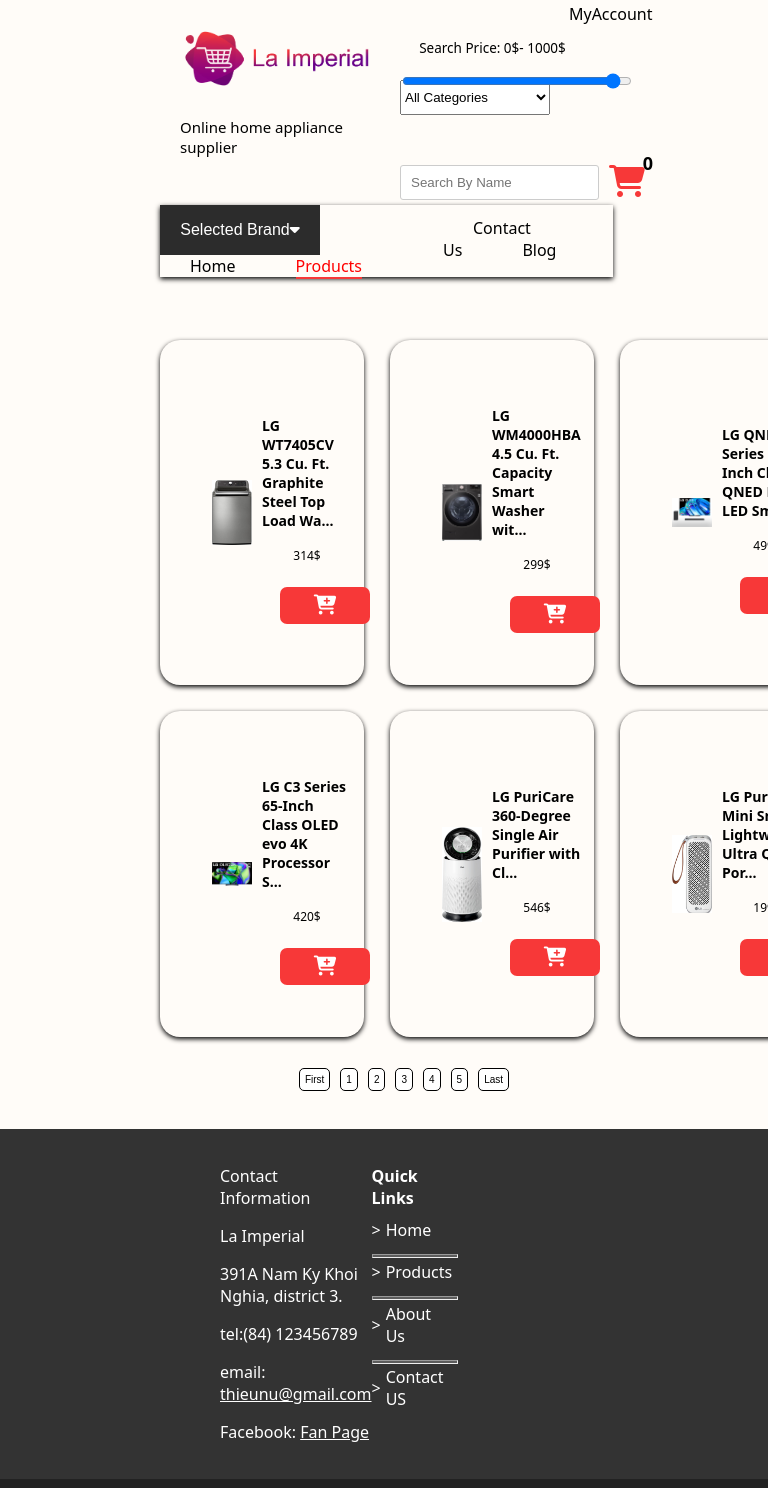
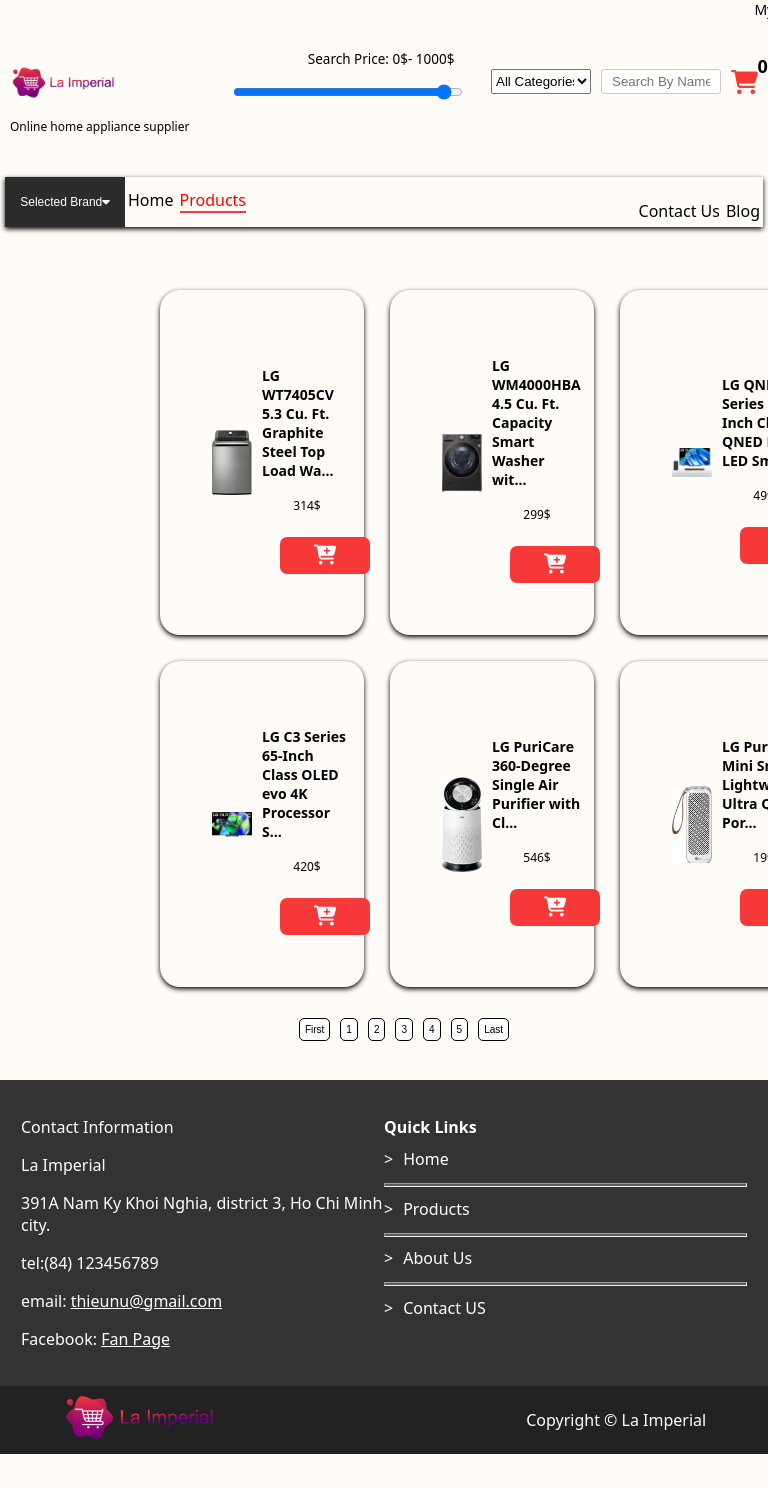
Before and after one commit to Grozay/La_Impreial, a React (Create React App) app in the folder source/: page /products in a window 768 px wide. Shown: the top 1488 px of the page. After the commit the page ends 1454 px from the top, so only its background shows below. Built offline with nearby package versions, Linux system fonts and the light colour scheme.

Commit message:
update reponsive nav footer

```diff
--- a/source/src/App.css
+++ b/source/src/App.css
@@ -44,7 +44,6 @@
 } */
 body{
   background-color: rgb(255, 252, 248);
-
   font-family: system-ui, -apple-system, BlinkMacSystemFont, 'Segoe UI', Roboto, Oxygen, Ubuntu, Cantarell, 'Open Sans', 'Helvetica Neue', sans-serif;
 }
 .no-results-message{
--- a/source/src/components/Footer/Footer.js
+++ b/source/src/components/Footer/Footer.js
@@ -8,7 +8,7 @@
                 <div className='footer_location'>
                     <p>Contact Information</p>
                     <p>La Imperial</p>
-                    <p>391A Nam Ky Khoi Nghia, district  3.</p>
+                    <p>391A Nam Ky Khoi Nghia, district 3, Ho Chi Minh city.</p>
                     <p>tel:(84) 123456789</p>
                     <p>
                         email: <Link to="mailto:thieunu@gmail.com" className='contact_footer_link'>thieunu@gmail.com</Link>
--- a/source/src/css/Footer/Footer.css
+++ b/source/src/css/Footer/Footer.css
@@ -60,3 +60,66 @@
 .contact_footer_link{
     color: #fff;
 }
+
+@media only screen and (min-width: 430px) and (max-width: 932px){
+    .footer {
+        margin-top: 5%;
+        background-color: #333;
+        color: #fff;
+        padding: 20px;
+    }
+
+    .footer_main {
+        display: flex;
+        justify-content: space-between;
+        margin-left: 1px;
+    }
+
+    .footer_location {
+        flex: 1;
+    }
+
+    .footer_link {
+        flex: 1;
+        margin-right: 1px;
+    }
+
+    .footer_link p {
+        margin-bottom: 10px;
+        font-weight: bold;
+    }
+
+    .footer_link div {
+        margin-bottom: 5px;
+    }
+
+    .footer_link div>div {
+        display: flex;
+        align-items: center;
+    }
+
+    .footer_link div>div>div {
+        margin-right: 10px;
+    }
+
+    .footer_link a {
+        text-decoration: none;
+        color: #fff;
+    }
+
+    .hr {
+        background-color: rgba(255, 255, 255, 0.2);
+    }
+
+    .footer_link_item{
+        color: #fff;
+        transition: 0.5s;
+    }
+    .footer_link_item:hover{
+        color:#f73838;
+    }
+
+    .contact_footer_link{
+        color: #fff;
+    }
+}
--- a/source/src/css/Footer/UnderFooter.css
+++ b/source/src/css/Footer/UnderFooter.css
@@ -33,3 +33,39 @@
     text-align: right;
     margin-right: 140px;
 }
+
+@media only screen and (min-width: 430px) and (max-width: 932px){
+    .under_footer {
+        background-color: #222;
+        color: #fff;
+        padding: 5px;
+        /* margin-bottom: 10px; */
+        /* margin-bottom: 0; */
+    }
+
+    .under_footer_list {
+        display: flex;
+        justify-content: space-between;
+        align-items: center;
+    }
+
+    .under_footer_item {
+        flex: 1;
+    }
+
+    .name_shop_footer {
+        text-decoration: none;
+        color: #fff;
+        margin-left: 15%;
+    }
+
+    .logo_footer {
+        width: 160px;
+        height: auto;
+    }
+
+    .under_footer_item2 {
+        text-align: right;
+        margin-right: 15%;
+    }
+}
--- a/source/src/css/Heading/Heading.css
+++ b/source/src/css/Heading/Heading.css
@@ -38,3 +38,22 @@
     margin-top: 3px;
     margin-left: 92%;
 }
+
+@media only screen and (min-width: 430px) and (max-width: 932px){
+    .heading_account{
+        text-decoration: none;
+        color: black;
+        display: flex;
+        margin-top: 0px;
+        margin-left: 130%;
+        font-size: 14px;
+    }
+    .heading_account_logout{
+        text-decoration: none;
+        color: black;
+        display: flex;
+        margin-top: 0px;
+        margin-left: 130%;
+        font-size: 14px;
+    }
+}
--- a/source/src/css/Nav/NavBar.css
+++ b/source/src/css/Nav/NavBar.css
@@ -85,3 +85,95 @@
 .dropdown:hover .dropdown-content {display: block;}
 
 .dropdown:hover .dropbtn {background-color: #f73838;}
+
+
+
+
+@media only screen and (min-width: 430px) and (max-width: 932px){
+  .nav{
+    display: flex;
+    justify-content: space-between;
+    margin: auto 5px;
+    margin-right: 5px;
+    margin-top: 4%;
+    box-shadow: 0px 2px 5px ;
+
+}
+
+.navbar.active {
+  color: red;
+  box-shadow: 0px 2px 0px  #f73838 ;
+  /* box-shadow: 0px 4px 0px rgba(247, 56, 56, 0.5); */
+
+}
+
+#navbar.sticky {
+  position: fixed;
+  background-color: #fff;
+  top: 0;
+  width: 420px;
+  margin-left: 5px;
+  z-index: 1000;
+  box-shadow: 0px 5px 15px rgba(0, 0, 0, 0.5);
+  transition: background-color ease, box-shadow 0.3s ease
+}
+
+.right{
+  margin-top: 5px;
+  margin-top: 3%;
+}
+
+.navbar{
+    margin: auto 3px;
+    margin-top: 10px;
+    text-decoration: none;
+    color: black;
+}
+
+.navbar:hover{
+  color: #f73838;
+  transition: 0.5s;
+}
+
+
+.dropbtn {
+  background-color: rgb(44, 44, 44);
+  color: rgb(255, 255, 255);
+  font-size: 12px;
+  border: none;
+  height: 50px;
+  width: 120px;
+  transition: 0.5s;
+}
+
+.dropdown {
+  position: relative;
+  display: inline-block;
+}
+
+.dropdown-content {
+  display: none;
+  position: absolute;
+  background-color: #f1f1f1;
+  min-width: 160px;
+  box-shadow: 0px 8px 16px 0px rgba(0,0,0,0.2);
+  z-index: 1;
+  transition: 0.5s;
+}
+
+.dropdown-content a {
+  color: black;
+  padding: 12px 16px;
+  text-decoration: none;
+  display: block;
+}
+.dropdown-content_btn{
+  display: grid;
+  height: 140px;
+  border: none;
+}
+
+.dropdown-content a:hover {
+  background-color: #ddd;
+}
+}
--- a/source/src/css/Search/Search.css
+++ b/source/src/css/Search/Search.css
@@ -157,3 +157,72 @@
     cursor: pointer;
     /* position: relative; */
 }
+
+@media only screen and (min-width: 430px) and (max-width: 932px) {
+    .search_bar{
+        display: flex;
+        justify-content: space-between;
+        margin: 0 auto;
+    }
+
+    .name_shop{
+        text-decoration: none;
+        color: #f73838;
+        font-size: 14px;
+    }
+
+    .name_shop_descripton{
+        font-size: 12px;
+    }
+
+
+    .input_search{
+        width: 120px;
+        height: 25px;
+    }
+
+    .btn_cart{
+        width: 130px;
+        height: 25px;
+        background-color: #f73838;
+        border: none;
+    }
+
+    .btn_cart_icon{
+        color: #f73838;
+        position: relative;
+        font-size: 12px;
+    }
+
+    .search_select{
+        width: 100px;
+        height: 25px;
+    }
+
+    .search_option{
+        font-size: 10px;
+    }
+
+    .logo_nav{
+        margin-top: 25%;
+        width: 110px;
+    }
+
+    /* .search_bar_price{
+        width: 200px;
+        height: 35px;
+    } */
+
+    /* .search_bar_price_item{
+        margin-bottom: 0;
+        width: 240px;
+        height: 5px;
+    } */
+
+    .search_price_p{
+        margin-left: 10%;
+        margin-bottom: 20%;
+        font-size: 13.5px;
+        position: absolute;
+    }
+}
```
